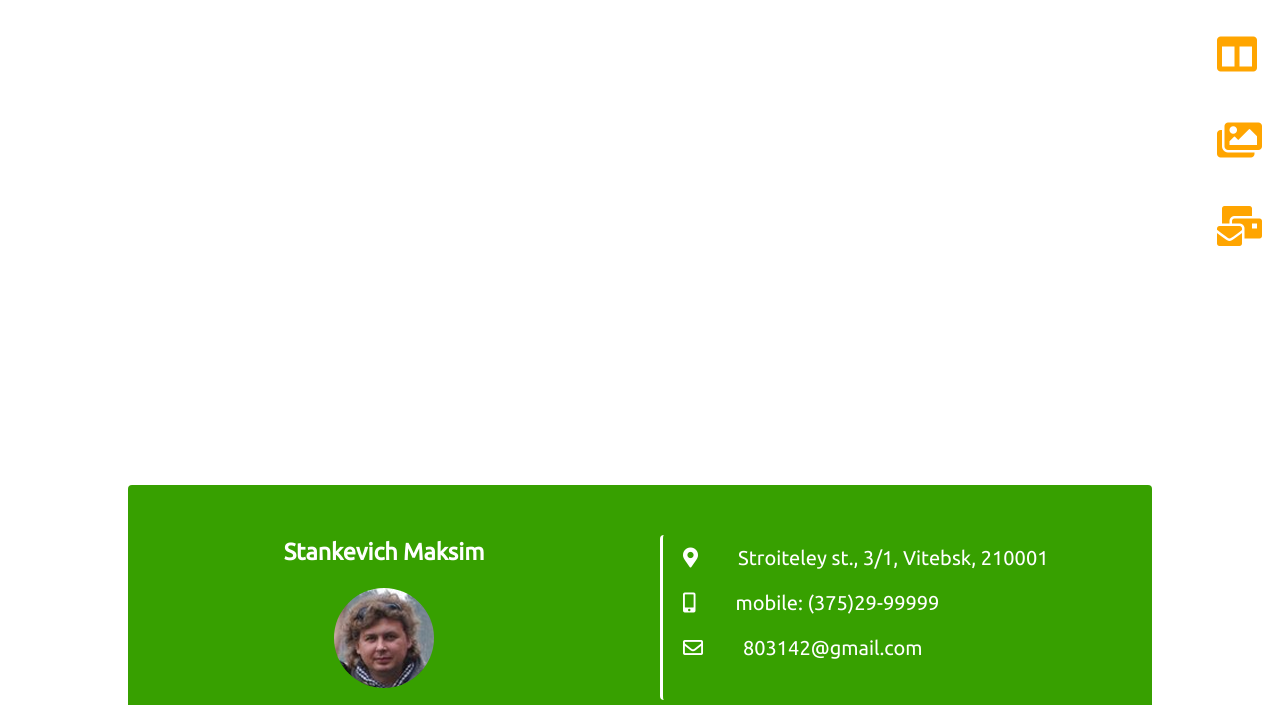
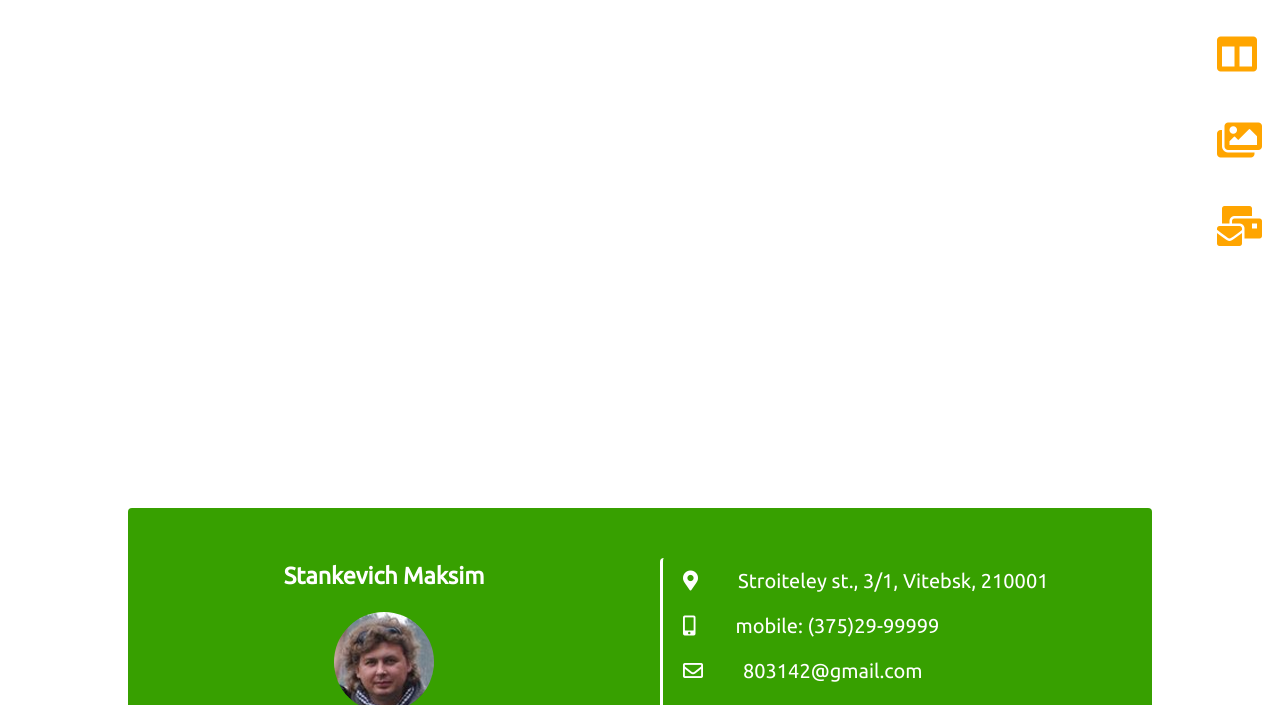
Before and after one commit to 803142/rsschool-codejam1-cv, a plain HTML site: page index.html in a window 1280 px wide. Shown: the part 95-800 px from the top of the page. Drawn offline with Linux system fonts and the light colour scheme.

Commit message:
fix: percent was better

```diff
--- a/css/style.css
+++ b/css/style.css
@@ -10,7 +10,7 @@ body {
 .wrapper {
 	display: grid;
 	max-width: 1024px;
-	grid-template-rows: 20% auto 260px;
+	grid-template-rows: 20% auto 30%;
 	grid-template-areas: "header" "section" "footer";
 	margin: 0 auto;
 }
```
